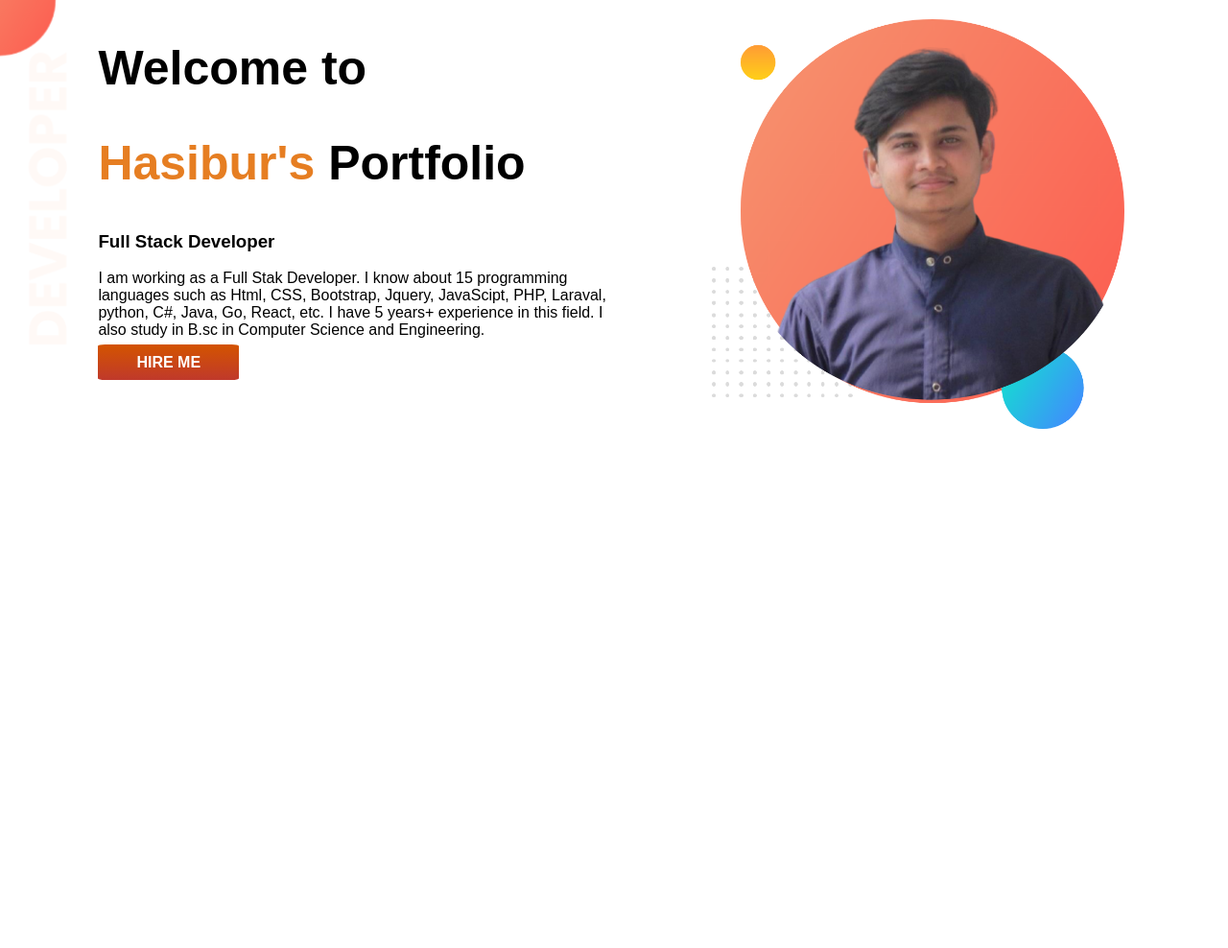
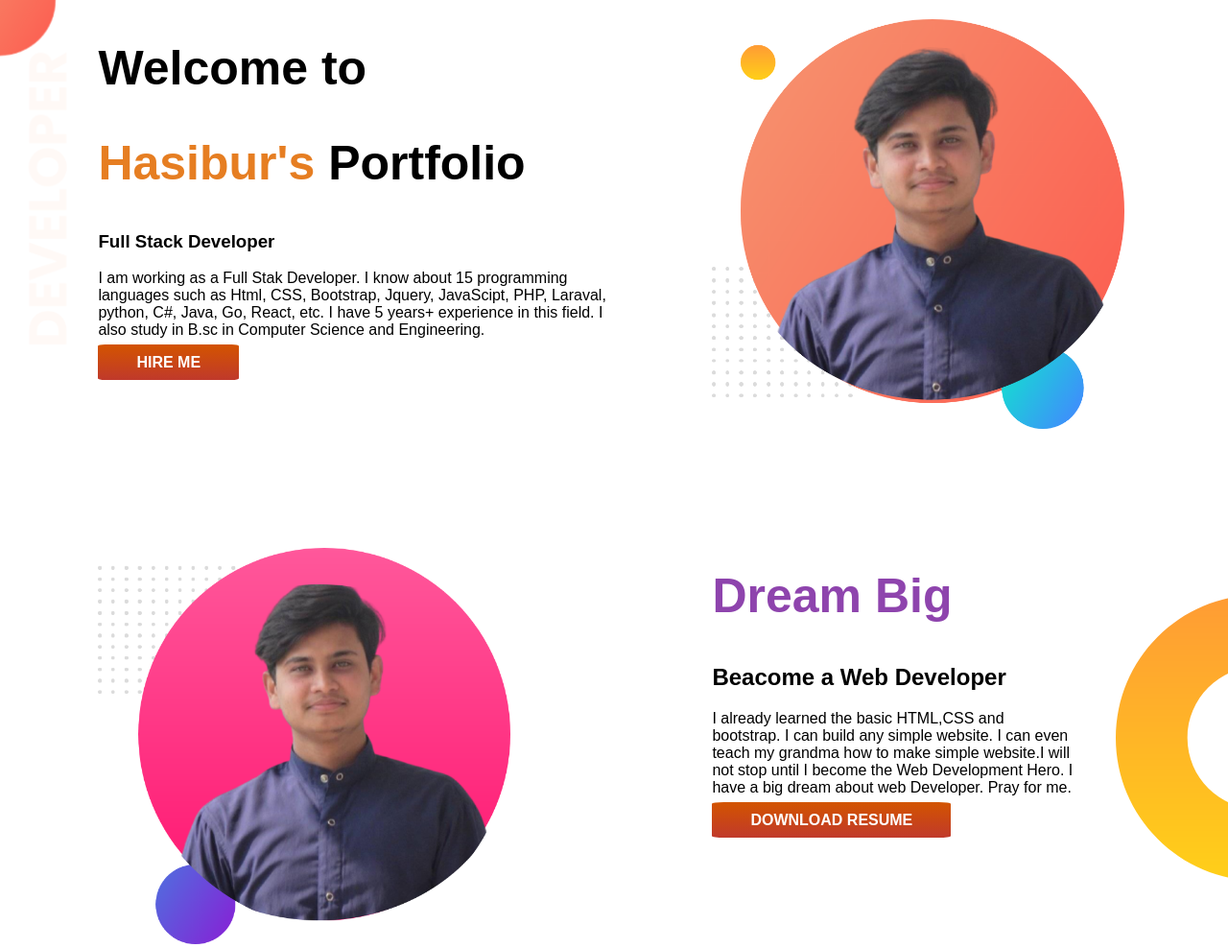
Before and after one commit to Hasibur013/my-portfolio, a plain HTML site: page index.html in a window 1280 px wide. Shown: the whole page at 96% size. Before the commit the page ends 800 px from the top, so only its background shows below. Drawn offline with Linux system fonts and the light colour scheme; a web font is replaced by a local one.

Commit message:
section2

```diff
--- a/index.html
+++ b/index.html
@@ -29,6 +29,22 @@
             <img src="img/my-bg.png" alt="My Photo">
         </div>
     </section>
+
+    <section class="section-2">
+        <div class="half-width">
+            <img src="img/hasib2.png" alt="My Photo">
+        </div>
+
+        <div class="half-width">
+            <h1>Dream Big</h1>
+            <h2>Beacome a Web Developer</h2>
+            <p class="p">I already learned the basic HTML,CSS and bootstrap. I can build any simple website. I can even
+                teach my
+                grandma how to make simple website.I will not stop until I become the Web Development Hero. I have a big
+                dream about web Developer. Pray for me.</p>
+            <a class="button" href="" target="_blank">DOWNLOAD RESUME</a>
+        </div>
+    </section>
 </body>
 
 </html>
--- a/style.css
+++ b/style.css
@@ -14,6 +14,7 @@ h1{
     display: flex;
     background-image: url(img/top-banner.png);
     background-repeat: no-repeat;
+    margin-bottom: 100px;
 }
 .half-width{
     width: 50%;
@@ -31,3 +32,20 @@ h1{
     padding: 10px 40px;
     border-radius: 5%;
 }
+
+
+.section-2{
+    display: flex;
+    background-image: url(img/dream-bg.png);
+    background-repeat: no-repeat;
+    background-position: right;
+
+}
+.section-2 h1{
+    color: #8e44ad;
+    font-weight: 900;
+}
+.p{
+    width: 70%;
+
+}
```
Also changed, not shown: img/hasib2.png (added), img/jhankar2.png (deleted).
